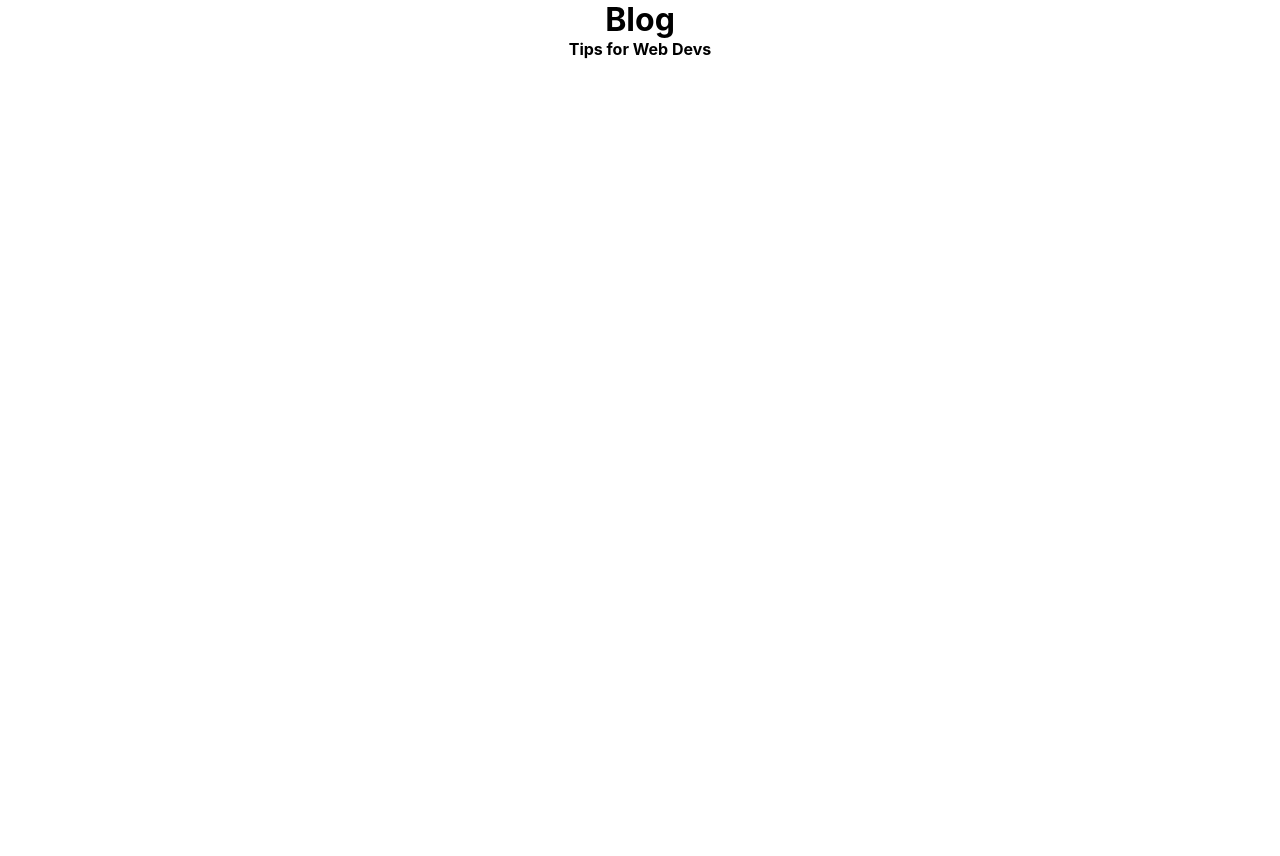
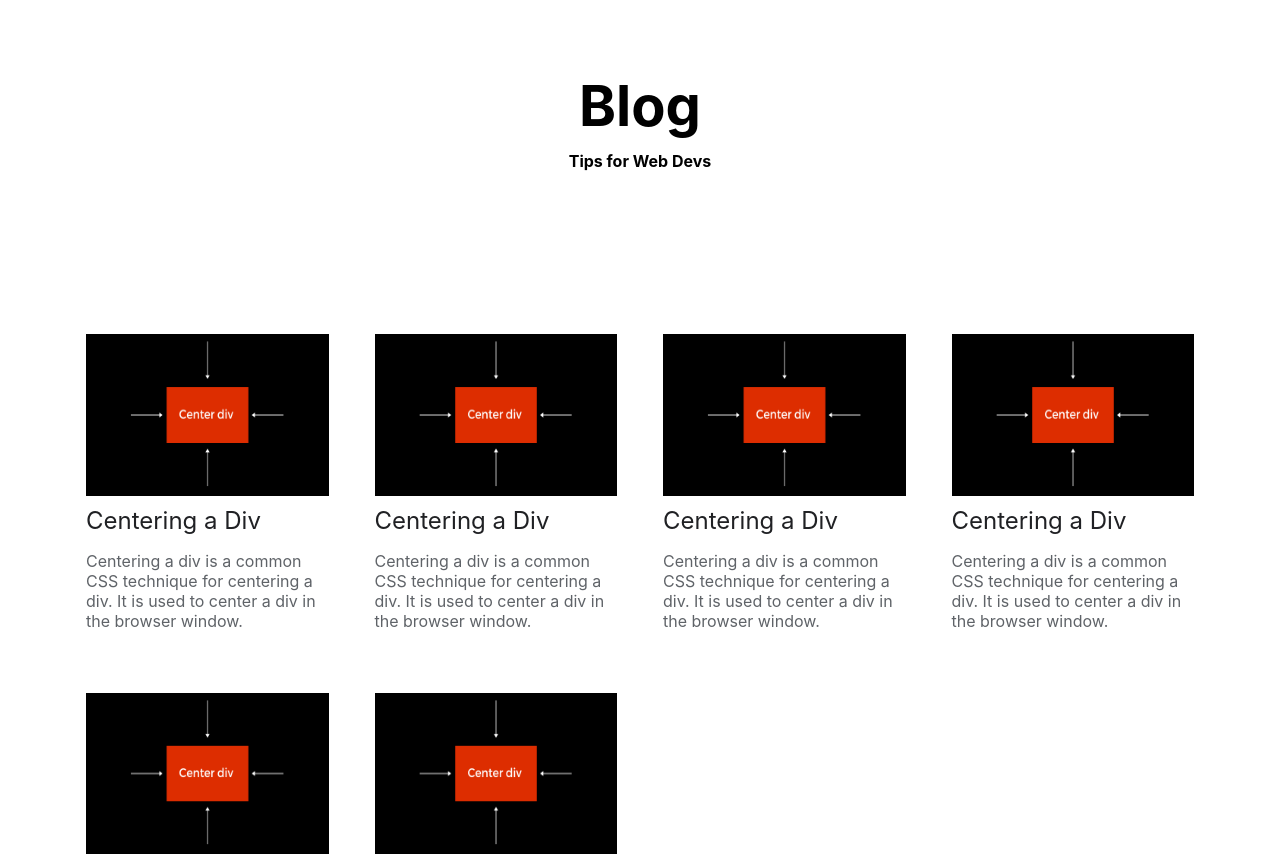
Before and after one commit to tharunoptimus/devblog, a Next.js app: page / in a window 1280 px wide. Shown: the top 856 px of the page. Before the commit the page ends 800 px from the top, so only its background shows below. Built offline with nearby package versions, Linux system fonts and the light colour scheme.

Commit message:
Home Page Done

```diff
--- /dev/null
+++ b/components/Footer.js
@@ -0,0 +1,15 @@
+function Footer() {
+    return (
+        <div className="pageFooter">
+             <style jsx> {`
+                .pageFooter {
+                    height: 2rem;
+                }
+            `}</style>
+        </div>
+
+
+    )
+}
+
+export default Footer
--- /dev/null
+++ b/components/Header.js
@@ -0,0 +1,16 @@
+import Head from "next/head";
+
+function Header(props) {
+    return (
+        <Head>
+            <title>{props.title}</title>
+            <meta
+                name="viewport"
+                content="width=device-width, initial-scale=1.0"
+            ></meta>
+            <link rel="icon" href="/favicon.ico" />
+        </Head>
+    )
+}
+
+export default Header
--- /dev/null
+++ b/components/blogCard.js
@@ -0,0 +1,24 @@
+import Image from 'next/image'
+import Link from 'next/link'
+import styles from './blogCard.module.css'
+
+function blogCard(props) {
+    return (
+        <div className={styles.blogCard}>
+            <div className={styles.imageContainer}>
+                <Link href={props.props.url}>
+                    <Image src={props.props.image} alt="Blog Image" width="300px" height="200px" className={styles.image} />
+                </Link>
+            </div>
+            <div className={styles.content}>
+                <Link href={props.props.url}>
+                    <a>{props.props.heading}</a>
+                </Link>
+                <p>{props.props.description}</p>
+            </div>
+        </div>
+    )
+}
+
+
+export default blogCard
--- /dev/null
+++ b/components/blogCard.module.css
@@ -0,0 +1,37 @@
+.blogCard {
+    display: flex;
+    flex-direction: column;
+    justify-content: stretch;
+    max-width: 150px;
+    margin: 2px;
+    padding: 20px;
+    border-radius: 5px;
+    max-width: 100%;
+}
+.blogCard:hover {
+    box-shadow: 0 2px 4px -1px rgba(0,0,0,.2),0 4px 5px 0 rgba(0,0,0,.14),0 1px 10px 0 rgba(0,0,0,.12);
+}
+.content {
+    margin-top: 10px;
+}
+.content p{
+    font-size: 1rem;
+    color: #5F6368
+}
+.content a{
+
+    color: #202124;
+    font-size: 24px;
+    text-decoration: none;
+}
+.imageContainer {
+    display: flex;
+    justify-content: center;
+    align-items: center;
+}
+
+@media (max-width: 480px) {
+    .blogCard {
+        box-shadow: 0 2px 4px -1px rgba(0,0,0,.2),0 4px 5px 0 rgba(0,0,0,.14),0 1px 10px 0 rgba(0,0,0,.12);
+    }
+}
--- /dev/null
+++ b/components/homeHeader.js
@@ -0,0 +1,41 @@
+function homeHeader() {
+	return (
+		<div className="homeHeaderContainer">
+			<div className="homeHeader">
+				<h1 className="title">Blog</h1>
+				<h3 className="title subTitle">Tips for Web Devs</h3>
+			</div>
+
+			<style jsx>{`
+				.homeHeaderContainer {
+					padding: 24px 24px 0 24px;
+				}
+
+				.homeHeader {
+					height: 288px;
+					padding: 48px 32px 0px 32px;
+				}
+
+				@media (max-width: 480px) {
+					.homeHeader {
+						padding: 36px 24px 28px 24px;
+					}
+				}
+
+				.title {
+					text-align: center;
+					margin: 0;
+					font-size: 56px;
+					margin-bottom: 11px;
+				}
+
+				.subTitle {
+					font-size: 1rem;
+					margin-bottom: 12px;
+				}
+			`}</style>
+		</div>
+	);
+}
+
+export default homeHeader;
--- /dev/null
+++ b/pages/blogs.js
@@ -0,0 +1,39 @@
+const blogs = require("./database.json");
+import BlogCard from "../components/blogCard";
+
+export default function sendProps () {
+
+    let things = blogs.map((blog) => {
+        return (
+            <BlogCard key={blog.id} props={blog} />
+        );
+    })
+
+    return (
+        <div className="blogs-container">
+            {things}
+
+            <style jsx>{`
+                .blogs-container {
+                    display: grid;
+                    grid-gap: 2px;
+                    place-items: center;
+                    align-items: stretch;
+                    width: 90%;
+                    margin: 0 auto;
+                }
+
+                @media (min-width:320px)  { .blogs-container { grid-template-columns: 1fr; } }
+                @media (min-width:481px)  { .blogs-container { grid-template-columns: 1fr 1fr 1fr; } }
+                @media (min-width:641px)  { .blogs-container { grid-template-columns: 1fr 1fr 1fr; } }
+                @media (min-width:961px)  { .blogs-container { grid-template-columns: 1fr 1fr 1fr; }  }
+                @media (min-width:1025px) { .blogs-container { grid-template-columns: 1fr 1fr 1fr 1fr; }  }
+                @media (min-width:1281px) { .blogs-container { grid-template-columns: 1fr 1fr 1fr 1fr; } }
+
+
+            `}</style>
+        </div>
+    )
+
+
+}
--- a/pages/database.json
+++ b/pages/database.json
@@ -2,21 +2,42 @@
     {
         "id": "1",
         "heading": "Centering a Div",
-        "image": "centerADivBlogImage.png",
+        "image": "/images/centerADivBlogImage.png",
         "description": "Centering a div is a common CSS technique for centering a div. It is used to center a div in the browser window.",
         "url": "center-a-div-using-css"
     },
     {
         "id": "2",
         "heading": "Centering a Div",
-        "image": "centerADivBlogImage.png",
+        "image": "/images/centerADivBlogImage.png",
         "description": "Centering a div is a common CSS technique for centering a div. It is used to center a div in the browser window.",
         "url": "center-a-div-using-css"
     },
     {
         "id": "3",
         "heading": "Centering a Div",
-        "image": "centerADivBlogImage.png",
+        "image": "/images/centerADivBlogImage.png",
+        "description": "Centering a div is a common CSS technique for centering a div. It is used to center a div in the browser window.",
+        "url": "center-a-div-using-css"
+    },
+    {
+        "id": "4",
+        "heading": "Centering a Div",
+        "image": "/images/centerADivBlogImage.png",
+        "description": "Centering a div is a common CSS technique for centering a div. It is used to center a div in the browser window.",
+        "url": "center-a-div-using-css"
+    },
+    {
+        "id": "5",
+        "heading": "Centering a Div",
+        "image": "/images/centerADivBlogImage.png",
+        "description": "Centering a div is a common CSS technique for centering a div. It is used to center a div in the browser window.",
+        "url": "center-a-div-using-css"
+    },
+    {
+        "id": "6",
+        "heading": "Centering a Div",
+        "image": "/images/centerADivBlogImage.png",
         "description": "Centering a div is a common CSS technique for centering a div. It is used to center a div in the browser window.",
         "url": "center-a-div-using-css"
     }
--- a/pages/index.js
+++ b/pages/index.js
@@ -1,46 +1,31 @@
-import Head from 'next/head'
+import sendProps from "./blogs";
+import HomeHeader from "../components/homeHeader";
+import Header from "../components/Header";
+import Footer from "../components/Footer";
 
 export default function Home() {
+	let things = sendProps();
 	return (
 		<div className="container">
-      <Head>
-        <title>Create Next App</title>
-        <link rel="icon" href="/favicon.ico" />
-      </Head>
+
+			<Header title={"Dev Blog"} />
 
 			<main>
-        <h1 className="title">
-          Blog
-        </h1>
-        <h3 className="title subTitle">
-          Tips for Web Devs
-        </h3>
-
+				<HomeHeader />
+				{things}
+				<Footer />
 
 			</main>
 
-      <style jsx>{`
-
-        .title {
-          text-align: center;
-          margin: 0;
-          font-size: 2rem;
-        }
-
-        .subTitle {
-          font-size: 1rem;
-        }
-
-      `}</style>
 
 			<style jsx global>{`
 				html,
 				body {
 					padding: 0;
 					margin: 0;
-          font-family: -apple-system, BlinkMacSystemFont, Segoe UI, Roboto,
-            Oxygen, Ubuntu, Cantarell, Fira Sans, Droid Sans, Helvetica Neue,
-            sans-serif;
+					font-family: -apple-system, BlinkMacSystemFont, Segoe UI,
+						Roboto, Oxygen, Ubuntu, Cantarell, Fira Sans, Droid Sans,
+						Helvetica Neue, sans-serif;
 				}
 
 				* {
@@ -48,5 +33,5 @@ export default function Home() {
 				}
 			`}</style>
 		</div>
-  )
+	);
 }
```
Also changed, not shown: public/images/centerADivBlogImage.png (added). Lines whose indentation alone changed are shown as unchanged.
